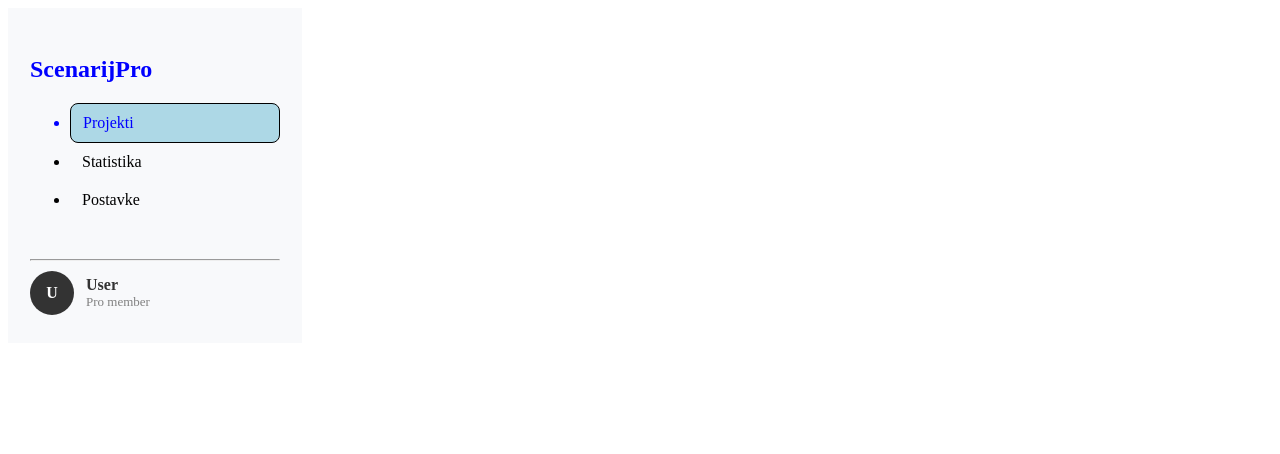
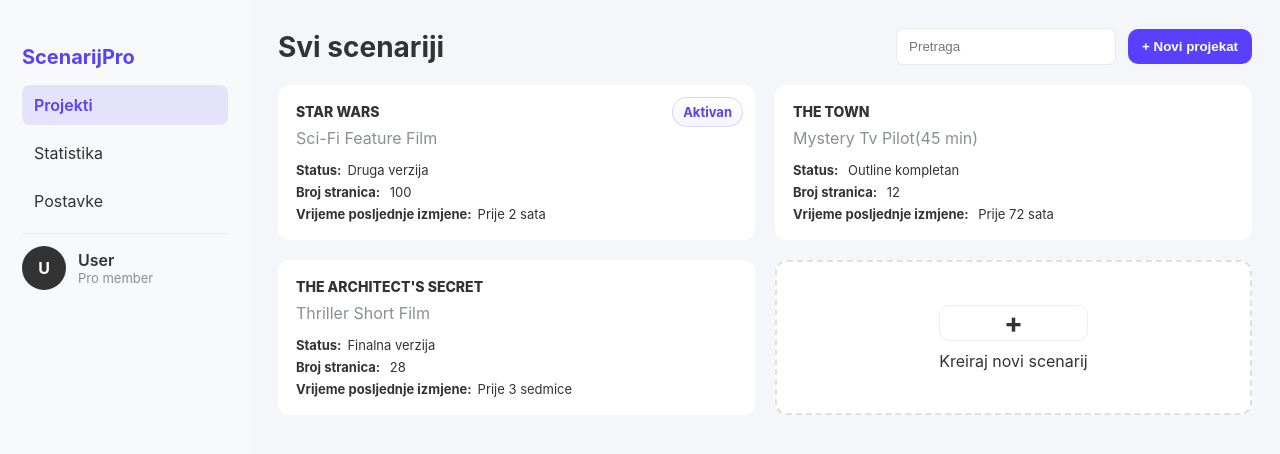
Before and after one commit to ihindija1/ScenarijPro, a plain HTML site: page projects.html in a window 1280 px wide. Drawn offline with Linux system fonts and the light colour scheme.

Commit message:
Prvi zadatak gotov

```diff
--- a/projects.css
+++ b/projects.css
@@ -1,32 +1,85 @@
-.sidebar{
-    background-color: #f8f9fb;
-     width:250px;
-      padding:28px 22px;
+
+:root{
+
+  --accent: #5B3FFF;
+  --accent-dark: #4b2fe6;
+  --text-dark: #333333;
+  --muted: #8b8f95;
+  --card-bg: #ffffff;
+  --card-gap: 20px;
 
 }
+
+*{box-sizing:border-box}
+html,body{height:100%}
+body{
+  margin:0;
+  font-family: Poppins,Inter, sans-serif;
+  color:var(--text-dark);
+  background: #f5f6fa;
+  font-size:16px;
+}
+.app{
+  min-height:100vh;
+  display:flex;
+  align-items:stretch;
+}
+.sidebar{
+  width:250px;
+  background:#f8f9fb;
+  padding:28px 22px;
+  flex-shrink:0;
+}
+.main{
+  padding:28px;
+  flex:1;
+  display:flex;
+  flex-direction:column;
+  gap:20px;
+}
+
 #naslov{
-    color:blue;
+  color: var(--accent);
+  font-weight:700;
+  font-size:20px;
 }
-.nav-item.projekti{
-    border: 1px black solid;
-     color:blue;
-     background-color:#ADD8E6
 
+.nav ul{
+  list-style:none;
+  padding:0;
+  margin:12px 0 0 0;
+  display:flex;
+  flex-direction:column;
+  gap:8px;
 }
+
 .nav-item{
   padding:10px 12px;
   border-radius:8px;
+  color:var(--text-dark);
+  cursor:pointer;
+}
+
+.nav-item.active{
+  background: rgba(91,63,255,0.12);
+  color:var(--accent);
+  font-weight:600;
+}
 
 
+.nav-item:hover{
+  background: rgba(91,63,255,0.08);
+  color:var(--accent-dark);
+}
+.separator{
+  border:0;
+  height:1px;
+  background:rgba(0,0,0,0.06);
+  margin:12px 0;
 }
 
-.separator{
-   margin-top :40px;
-   margin-bottom:10px;
 
-}
-
-.profil{
+.profile{
   margin-top:auto;
   display:flex;
   gap:12px;
@@ -37,17 +90,134 @@
   height:44px;
   border-radius:50%;
   background:#333333;
-  color:white;
+  color:#fff;
   display:flex;
   align-items:center;
   justify-content:center;
   font-weight:700;
 }
-.profil-info .user{
+.profile-info .user{ color:var(--text-dark); font-weight:600 }
+.profile-info .member{ color:var(--muted); font-size:13px }
+
+.header{ display:flex; align-items:center; justify-content:space-between; gap:16px; }
+.header h1{ margin:0; font-size:28px; }
+.header-actions{ display:flex; align-items:center; gap:12px; }
+
+.search{
+  padding:10px 12px;
+  border-radius:8px;
+  border:1px solid rgba(0,0,0,0.08);
+  min-width:220px;
+}
+
+.button{
+  background:var(--accent);
+  color:#fff;
+  border:0;
+  padding:10px 14px;
+  border-radius:10px;
+  cursor:pointer;
   font-weight:600;
-    color: #333333;
 }
-.profil-info .member{
-     font-size:13px ;
-    color:grey;
+.button:hover{ background:var(--accent-dark); transform: translateY(-1px); }
+
+
+.grid{
+  display:grid;
+  grid-template-columns: repeat(2, 1fr);
+  gap: var(--card-gap);
 }
+
+.card{
+
+  background:var(--card-bg);
+  border-radius:12px;
+  padding:18px;
+  transition: box-shadow .15s ease, transform .08s ease;
+  position:relative;
+}
+.card:hover{
+   box-shadow: 0 2px 8px rgba(0,0,0,0.05);
+   transform: translateY(-3px);
+  border:1px blue solid; }
+
+.title{
+  margin:0 0 8px 0;
+  font-size:14px;
+  font-weight:800;
+  text-transform:uppercase;
+}
+.desc{
+   color:var(--muted);
+   margin-bottom:14px;
+   }
+
+.meta{
+  display:flex;
+  flex-direction:column;
+  gap:6px; font-size:13px;
+   color:var(--text-dark)
+  }
+.meta strong{
+  font-weight:700;
+   margin-right:6px
+  }
+
+
+.active-pill{
+  display:inline-block;
+  background: linear-gradient(180deg,#fff,#f2f6ff);
+  color: var(--accent);
+  border:1px solid rgba(91,63,255,0.2);
+  padding:6px 10px;
+  border-radius:999px;
+  font-weight:700;
+  font-size:13px;
+  position: absolute;
+  top: 12px;
+  right: 12px;
+}
+
+
+.card-new{
+ border:2px dashed rgba(0,0,0,0.12);
+  display:flex;
+  align-items:center;
+  justify-content:center;
+
+}
+.card-new .plus{
+  font-size:28px;
+  font-weight:700;
+  margin-bottom:10px;
+  border-radius:10px;
+  display:flex;
+  align-items:center;
+  justify-content:center;
+  border:1px solid rgba(0,0,0,0.07);
+}
+
+.card-new:hover{
+  border:2px dashed blue;
+background:transparent;
+
+}
+
+@media (max-width: 749px){
+  .app{ flex-direction:column; }
+  .sidebar{
+    width:100%;
+    border-right:0;
+    border-bottom:1px solid rgba(0,0,0,0.04);
+    padding:18px;
+    flex-direction:row;
+    align-items:center;
+    gap:12px;
+  }
+
+  .profile{ margin-left:auto; }
+  .main{ padding:18px; }
+  .grid{ grid-template-columns: 1fr; }
+  .header{ flex-direction:column; align-items:flex-start; gap:12px; }
+  .search{ min-width:unset; width:60%; }
+}
--- a/projects.html
+++ b/projects.html
@@ -11,7 +11,7 @@
        <h2 id="naslov">ScenarijPro </h2>
        <nav class="nav">
           <ul>
-             <li class="nav-item projekti">Projekti</li>
+             <li class="nav-item active">Projekti</li>
              <li class="nav-item">Statistika</li>
              <li class="nav-item">Postavke</li>
           </ul>
@@ -19,9 +19,9 @@
 
          <hr class="separator">
 
-        <div class="profil">
+        <div class="profile">
             <div class="avatar">U</div>
-            <div class="profil-info">
+            <div class="profile-info">
             <div class="user">User</div>
             <div class="member">Pro member</div>
             </div>
@@ -29,6 +29,86 @@
         </div>
 
     </div>
+
+
+
+  <div class="main">
+       <header class="header">
+         <h1>Svi scenariji</h1>
+         <div class="header-actions">
+         <input class="search" type="search" placeholder="Pretraga" aria-label="">
+         <button class="button" type="button">+ Novi projekat</button>
+         </div>
+      </header>
+
+     <section class="grid">
+      <article class="card">
+        <div class="card-inner">
+          <div class="card-top">
+            <h2 class="title">STAR WARS</h2>
+            <span class="active-pill">Aktivan </span>
+          </div>
+
+         <div class ="desc">Sci-Fi Feature Film </div>
+
+         <div class="meta">
+          <div><strong>Status:</strong>Druga verzija</div>
+            <div><strong>Broj stranica:</strong> 100</div>
+          <div><strong>Vrijeme posljednje izmjene:</strong>Prije 2 sata</div>
+         </div>
+
+        </div>
+
+      </article>
+
+
+
+      <article class="card">
+        <div class="card-inner">
+          <div class="card-top">
+            <h2 class="title">THE TOWN </h2>
+          </div>
+
+          <div class="desc">Mystery Tv Pilot(45 min)</div>
+
+          <div class="meta">
+            <div><strong>Status:</strong> Outline kompletan</div>
+            <div><strong>Broj stranica:</strong> 12</div>
+            <div><strong>Vrijeme posljednje izmjene:</strong> Prije 72 sata</div>
+          </div>
+
+        </div>
+      </article>
+
+      <article class="card">
+        <div class="card-inner">
+            <div class="card-top">
+            <h2 class="title">THE ARCHITECT'S SECRET</h2>
+           </div>
+
+          <div class="desc">Thriller Short Film</div>
+
+            <div class="meta">
+            <div><strong>Status:</strong>Finalna verzija</div>
+            <div><strong>Broj stranica:</strong> 28</div>
+            <div><strong>Vrijeme posljednje izmjene:</strong>Prije 3 sedmice</div>
+           </div>
+        </div>
+      </article>
+
+      <article class="card card-new" role="button" tabindex="0" aria-label="Kreiraj novi scenarij">
+         <div class="card-new-inner">
+          <div class="plus">+</div>
+          <div class="new-text">Kreiraj novi scenarij</div>
+        </div>
+      </article>
+
+    </section>
+
+
+
+
+  </div>
 </div>
 
 
```
Lines whose indentation alone changed are shown as unchanged.
